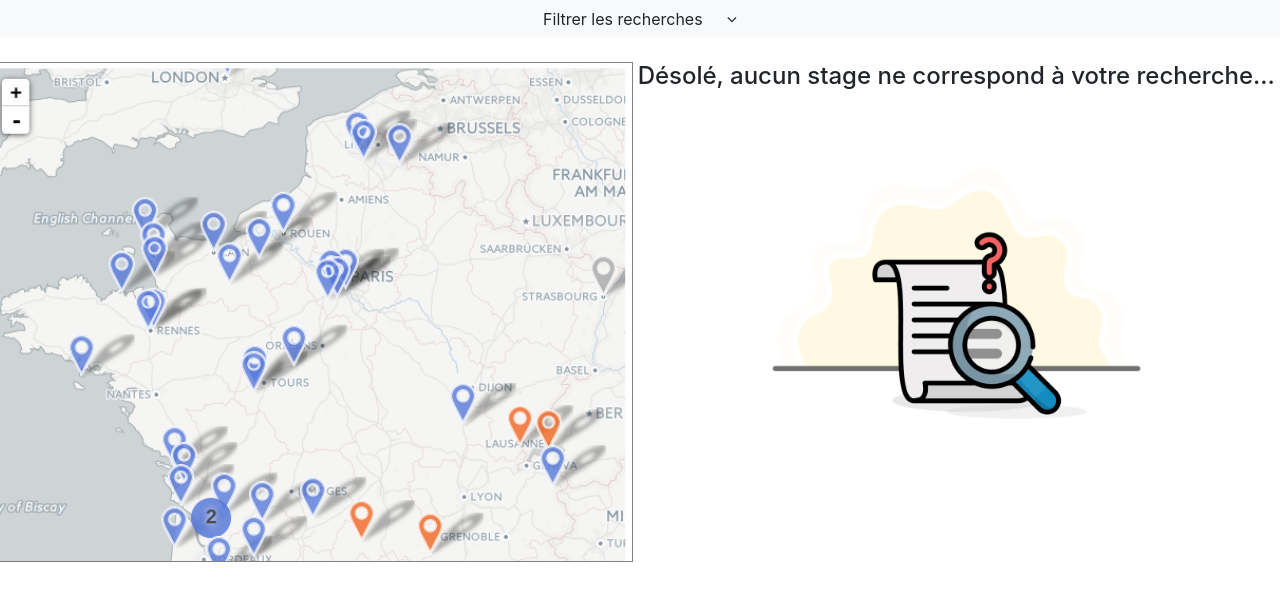
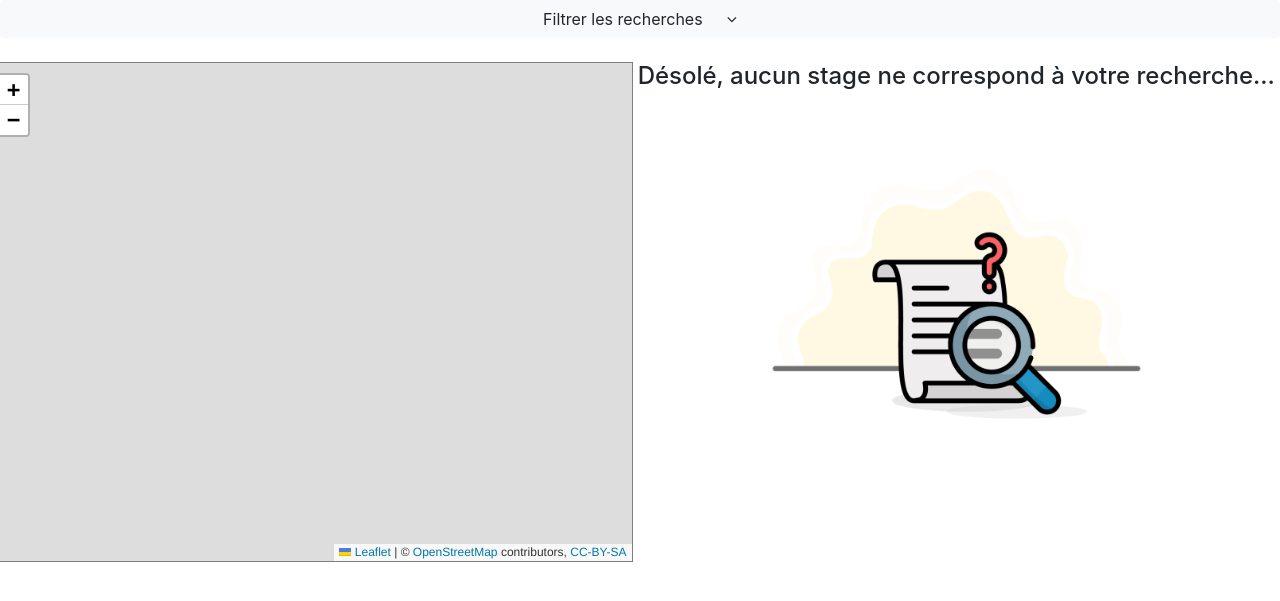
Before and after one commit to Bruno-Jousse/Site_Stages_Polytech, a Symfony app: template templates/stage/index.html.twig in a window 1280 px wide. Shown: the part 58-659 px from the top of the page. Run offline with Twig, Linux system fonts and the light colour scheme; the template is opened without the code that fills it, so the values that code supplies are empty; form fields are guessed from the names that the template uses; some libraries are stand-ins or nearby versions.

Commit message:
Add: carte basic avec affichage des stages

```diff
--- a/public/ressources/css/stageRecherche.css
+++ b/public/ressources/css/stageRecherche.css
@@ -32,8 +32,8 @@
 .map
 {
     border: solid 1px gray;
-    background-image: url(../images/mapsExample.png);
-    background-size: cover;
+    /*background-image: url(../images/mapsExample.png);*/
+    /*background-size: cover;*/
     height: 500px;
 }
 
--- /dev/null
+++ b/public/ressources/js/app.map.js
@@ -0,0 +1,50 @@
+let $map = document.querySelector('#map')
+
+class LeafletMap {
+
+    constructor () {
+        this.map = null;
+    }
+
+    async load(element) {
+        return new Promise((resolve, reject) => {
+            $script('https://unpkg.com/leaflet@1.6.0/dist/leaflet.js', () => {
+                this.map = L.map(element).setView([51.505, -0.09], 13);
+                L.tileLayer('//{s}.tile.openstreetmap.fr/osmfr/{z}/{x}/{y}.png', {
+                    attribution: '&copy; <a href="https://www.openstreetmap.org/copyright">OpenStreetMap</a> contributors, <a href="https://creativecommons.org/licenses/by-sa/2.0/">CC-BY-SA</a>',
+                }).addTo(this.map);
+                resolve()
+            })
+        })
+    }
+
+    addMarker(lat, lng, text) {
+        // L.marker([lat, lng])
+        L.popup({
+            autoClose: false,
+            closeOnEscapeKey: false,
+            closeOnClick: false,
+            closeButton: false,
+            className: 'marker',
+            maxWidth: 800
+        })
+            .setLatLng([lat,lng])
+            .setContent(text)
+            .openOn(this.map)
+    }
+}
+
+const initMap = async function() {
+    let map = new LeafletMap();
+    await map.load($map);
+    Array.from(document.querySelectorAll('.js-marker')).forEach((item) => {
+        console.log("un maker");
+        map.addMarker(item.dataset.lat, item.dataset.lng, 'implementer mini carte');
+        console.log("fini");
+    })
+
+};
+
+if($map != null) {
+    initMap()
+}
--- /dev/null
+++ b/public/ressources/js/vendor.js
@@ -0,0 +1,6 @@
+/*!
+  * $script.js JS loader & dependency manager
+  * https://github.com/ded/script.js
+  * (c) Dustin Diaz 2014 | License MIT
+  */
+(function(e,t){typeof module!="undefined"&&module.exports?module.exports=t():typeof define=="function"&&define.amd?define(t):this[e]=t()})("$script",function(){function p(e,t){for(var n=0,i=e.length;n<i;++n)if(!t(e[n]))return r;return 1}function d(e,t){p(e,function(e){return t(e),1})}function v(e,t,n){function g(e){return e.call?e():u[e]}function y(){if(!--h){u[o]=1,s&&s();for(var e in f)p(e.split("|"),g)&&!d(f[e],g)&&(f[e]=[])}}e=e[i]?e:[e];var r=t&&t.call,s=r?t:n,o=r?e.join(""):t,h=e.length;return setTimeout(function(){d(e,function t(e,n){if(e===null)return y();!n&&!/^https?:\/\//.test(e)&&c&&(e=e.indexOf(".js")===-1?c+e+".js":c+e);if(l[e])return o&&(a[o]=1),l[e]==2?y():setTimeout(function(){t(e,!0)},0);l[e]=1,o&&(a[o]=1),m(e,y)})},0),v}function m(n,r){var i=e.createElement("script"),u;i.onload=i.onerror=i[o]=function(){if(i[s]&&!/^c|loade/.test(i[s])||u)return;i.onload=i[o]=null,u=1,l[n]=2,r()},i.async=1,i.src=h?n+(n.indexOf("?")===-1?"?":"&")+h:n,t.insertBefore(i,t.lastChild)}var e=document,t=e.getElementsByTagName("head")[0],n="string",r=!1,i="push",s="readyState",o="onreadystatechange",u={},a={},f={},l={},c,h;return v.get=m,v.order=function(e,t,n){(function r(i){i=e.shift(),e.length?v(i,r):v(i,t,n)})()},v.path=function(e){c=e},v.urlArgs=function(e){h=e},v.ready=function(e,t,n){e=e[i]?e:[e];var r=[];return!d(e,function(e){u[e]||r[i](e)})&&p(e,function(e){return u[e]})?t():!function(e){f[e]=f[e]||[],f[e][i](t),n&&n(r)}(e.join("|")),v},v.done=function(e){v([null],e)},v})
--- a/templates/admin/base.html.twig
+++ b/templates/admin/base.html.twig
@@ -111,6 +111,7 @@
 {% endblock %}
 
 
+
 {% block javascripts %}
     <script type="text/javascript" src="{{ asset('/ressources/js/app.gestion.liste.js') }}"></script>
 {% endblock %}
--- a/templates/stage/index.html.twig
+++ b/templates/stage/index.html.twig
@@ -3,6 +3,9 @@
 
 {% block stylesheets %}
     <link href="{{ asset('/ressources/css/stageRecherche.css') }}" rel="stylesheet" />
+    <link rel="stylesheet" href="https://unpkg.com/leaflet@1.6.0/dist/leaflet.css"
+          integrity="sha512-xwE/Az9zrjBIphAcBb3F6JVqxf46+CDLwfLMHloNu6KEQCAWi6HcDUbeOfBIptF7tcCzusKFjFw2yuvEpDL9wQ=="
+          crossorigin=""/>
 {% endblock %}
 
 {% block body %}
@@ -44,14 +47,14 @@
         </div>
     </div>
     <div class="row search-container">
-        <div class="col-6 mt-4 map">
+        <div class="col-6 mt-4 map" id="map">
         </div>
         <div class="col-6 mt-4 result-container">
             <div class="row">
                 {%  for stage in stages %}
                     <div class="col-6">
                         <div class="card mb-4">
-                            <div class="card-body">
+                            <div class="card-body js-marker" id="stage-{{ stage.id }}" data-lat="{{ stage.adresse.latitude }}" data-lng="{{ stage.adresse.longitude }}">
                                 <h5 class="card-title">
                                     <a href="{{ path('stage.show', {id: stage.id, slug: stage.slug}) }}">{{ stage.intitule }}</a>
                                 </h5>
@@ -108,3 +111,10 @@
 
 
 {% endblock %}
+
+{% block javascripts %}
+
+    <script src="{{ asset('/ressources/js/vendor.js') }}"></script>
+    <script src="{{ asset('/ressources/js/app.map.js') }}"></script>
+
+{% endblock %}
```
